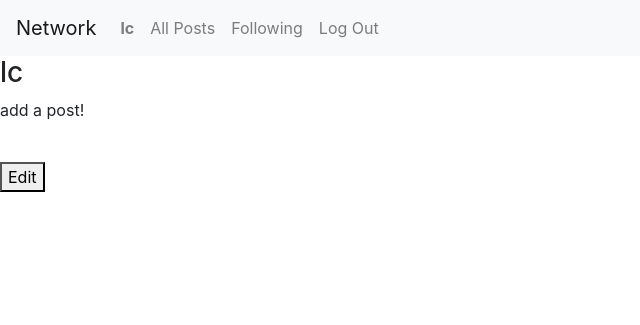
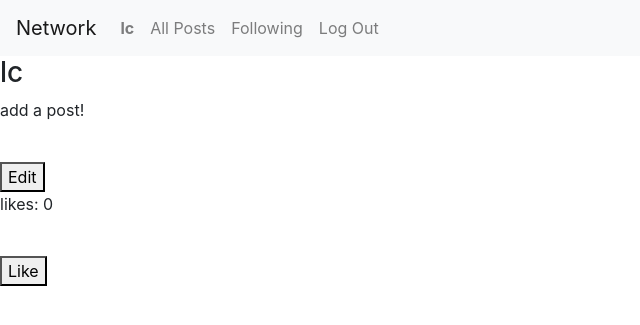
Before and after one commit to LezamaCybart/network, a Django app: page /post/6 in a window 1280 px wide. Shown: the top 325 px of the page, without its empty margins (0-640 px from the left). Run offline with Django 3.2, Linux system fonts and the light colour scheme; a user stored in the database is signed in; data comes from the database, SQL or seed files in the repository; some libraries are stand-ins or nearby versions.

Commit message:
users can like/unlike posts

```diff
--- a/network/admin.py
+++ b/network/admin.py
@@ -1,7 +1,8 @@
 from django.contrib import admin
-from .models import Post, User, Following
+from .models import Likes, Post, User, Following
 
 # Register your models here.
 admin.site.register(Post)
 admin.site.register(User)
 admin.site.register(Following)
+admin.site.register(Likes)
--- a/network/models.py
+++ b/network/models.py
@@ -28,11 +28,11 @@ class Post(models.Model):
         return reverse('post-view', args=(str(self.id)))
 
 class Likes(models.Model):
-    user = models.ForeignKey(User, on_delete=CASCADE, related_name="liked_by")
     post = models.ForeignKey(Post, on_delete=CASCADE, related_name="likes_by")
+    users = models.ManyToManyField(User, blank=True, null=True, default=None, related_name='liked_by')
 
     def __str__(self) -> str:
-        return f"Like {self.id} to post {self.post} by {self.user}"
+        return f"Like {self.id} to post {self.post} by {self.users}"
 
 class Following(models.Model):
     user = models.ForeignKey(User, on_delete=CASCADE, related_name='user')
--- a/network/static/network/post.js
+++ b/network/static/network/post.js
@@ -1,4 +1,11 @@
 document.addEventListener('DOMContentLoaded', function() {
+    doesLike = document.querySelector('#does_like').textContent;
+
+    likeButton = document.querySelector('#like-button');
+
+    if (doesLike == "True") {
+        likeButton.textContent = 'Unlike'
+    }
     document.querySelector('#edit-view').style.display = 'none';
 
     document.querySelector('#edit-btn').addEventListener('click', () => {
@@ -33,3 +40,27 @@ const submitPost = (post_id) => {
         })
     })
 }
+
+const like = (current_user, post_id) => {
+    fetch(`/post/${post_id}`, {
+        method: 'PUT',
+        body: JSON.stringify({
+            like: true,
+            post_id: post_id,
+            user_id: current_user
+        })
+    })
+
+    likeButton = document.querySelector('#like-button');
+    likes = document.querySelector('#likes');
+    likeCount = parseInt(likes.textContent.split(" ")[1]);
+
+    if (likeButton.textContent == 'Like') {
+        likeButton.textContent = 'Unlike';
+        likes.textContent = `likes: ${likeCount + 1}`
+    } else {
+        likeButton.textContent = 'Like';
+        likes.textContent = `likes: ${likeCount - 1}`
+    }
+
+}
--- a/network/templates/network/post.html
+++ b/network/templates/network/post.html
@@ -10,7 +10,11 @@
     <br>
     {% if user_id == post.author.id %}
         <button id="edit-btn">Edit</button>
+    {% else %}
+        <span id="edit-btn" hidden></span>
     {% endif %}
+    <br>
+    <p id="likes">likes: {{ like_count }}</p>
 
     <div id="edit-view">
         <form id="compose-form">
@@ -18,5 +22,10 @@
             <input type="submit" class="btn btn-primary"/>
         </form>
     </div>
+   <p id="does_like" hidden>{{ does_like }}</p>
+   <br>
+   {% if user.is_authenticated %}
+    <button id="like-button" onclick="like('{{ user_id }}', '{{ post.id }}')">Like</button>
+   {% endif %}
 
 {% endblock %}
--- a/network/utils.py
+++ b/network/utils.py
@@ -1,4 +1,4 @@
-from .models import Following
+from .models import Following, Likes, User
 
 def is_following(current_user, profile):
     user = Following.objects.get(user=current_user).user
@@ -9,3 +9,13 @@ def is_following(current_user, profile):
     if user not in profile_user_followers:
         return False
     return True
+
+def does_like(current_user, post_id):
+    users_that_like_post = Likes.objects.get(post=post_id).users.all()
+
+    user = User.objects.get(user=current_user)
+
+    if user not in users_that_like_post:
+        return False
+    return True
+    #return {"user": user.id, "users":users_that_like_post}
--- a/network/views.py
+++ b/network/views.py
@@ -1,7 +1,7 @@
 import json
 from django.http import JsonResponse
 from braces.views import CsrfExemptMixin
-from network.utils import is_following
+from network.utils import does_like, is_following
 from django.views.generic import ListView, DetailView, CreateView
 from django.contrib.auth.mixins import LoginRequiredMixin
 from django import forms
@@ -12,7 +12,7 @@ from django.shortcuts import render
 from django.urls import reverse
 from django.views.decorators.csrf import csrf_exempt
 
-from .models import Following, User, Post
+from .models import Following, Likes, User, Post
 
 class PostForm(forms.Form):
     body = forms.Textarea()
@@ -91,15 +91,31 @@ class PostView(CsrfExemptMixin, DetailView):
     def get_context_data(self, **kwargs):
             context = super().get_context_data(**kwargs)
             context['user_id'] = self.request.user.id
+            context['like_count'] = Likes.objects.get_or_create(post=kwargs['object'])[0].users.all().count()
+            context['does_like'] = does_like(self.request.user.id, kwargs['object'].id)
+
             return context
 
     def put(self, request, *args, **kwargs):
         data = json.loads(request.body)
 
         post_id = data.get("post_id")
+        post = Post.objects.get(id=post_id)
+
+        if data.get("like") == True:
+            like = Likes.objects.get(post=post)
+            user = User.objects.get(id=data.get("user_id"))
+            if does_like(user.id, post.id):
+                like.users.remove(user)
+                like.save()
+                return JsonResponse({"message": "unliked"}, status=200)
+            else:
+                like.users.add(user)
+                like.save()
+                return JsonResponse({"message": "liked"}, status=200)
+
         new_body = data.get("new_body")
 
-        post = Post.objects.get(id=post_id)
         post.body = new_body
         post.save()
         return JsonResponse({"message": "saved"}, status=201)
```
Also changed, not shown: db.sqlite3, network/migrations/0004_auto_20210721_2000.py (added).
